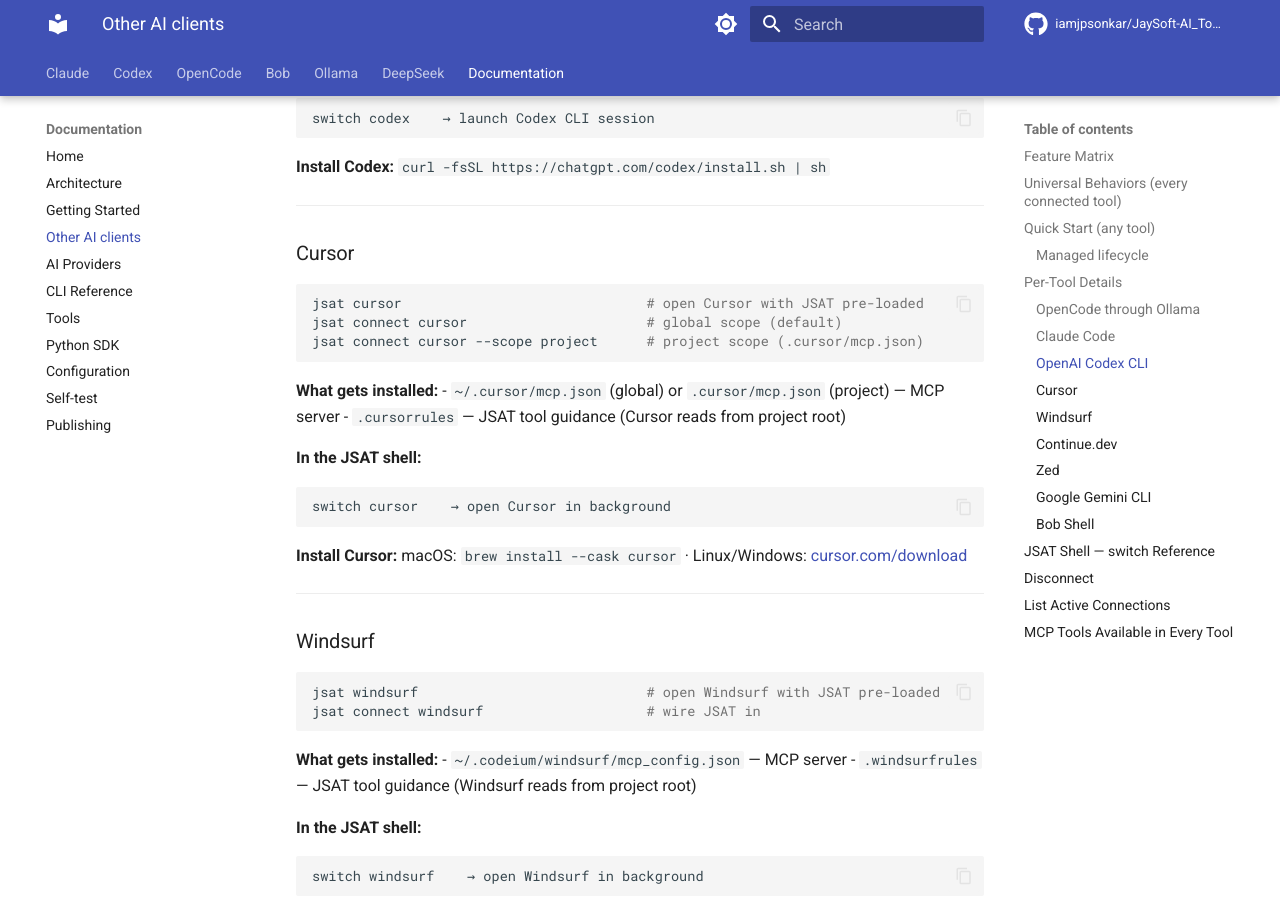
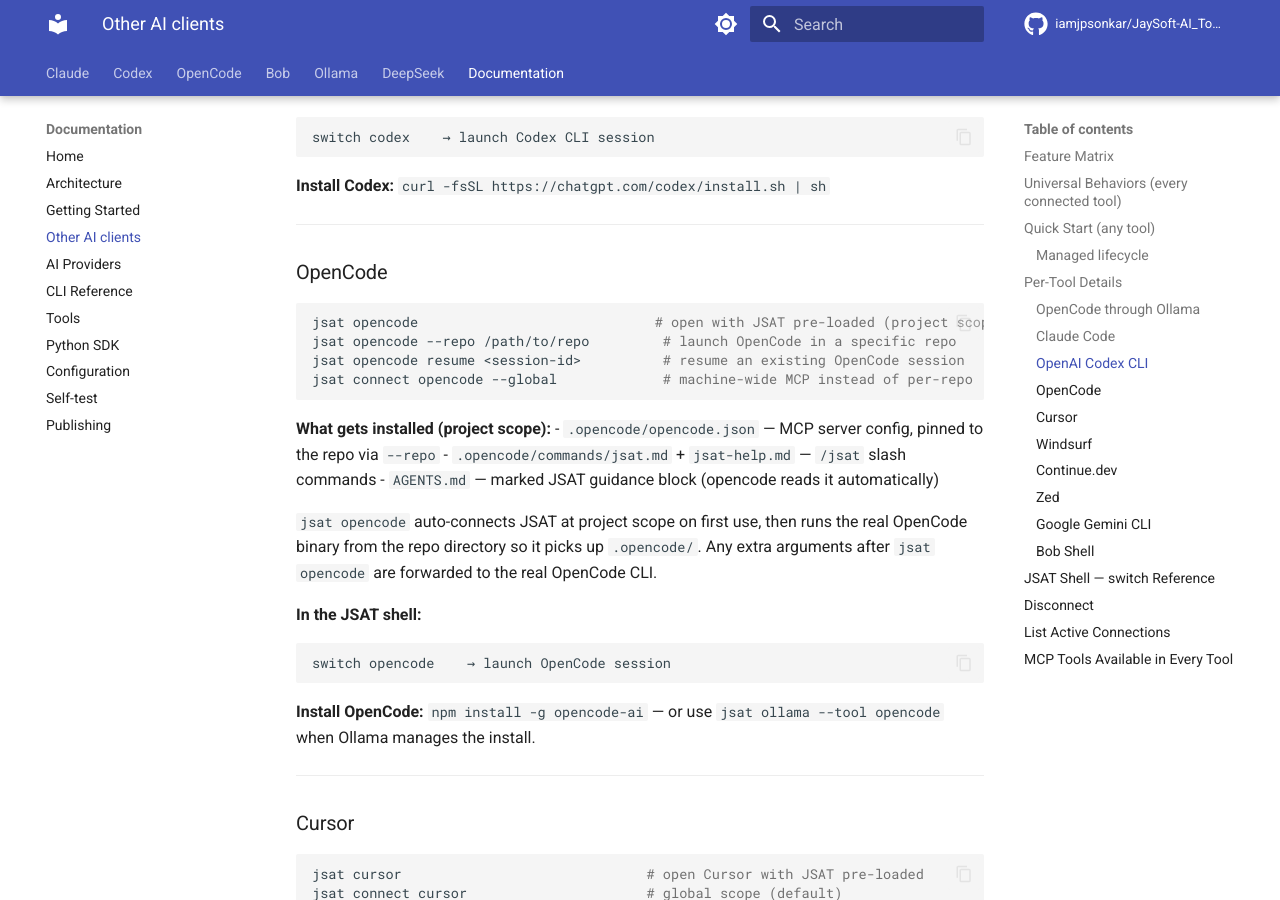
Before and after one commit to iamjpsonkar/JaySoft-AI_Tools, an MkDocs documentation site: the page built from docs/ai-integrations.md, in a window 1280 px wide and 900 px high, scrolled down 4690 px. Built offline with MkDocs 1.6.1 and Material for MkDocs 9.7.7, drawn with Linux system fonts in a browser that asks for light colours; comment, search, counter and statistics services are not loaded; some of the changed text lies outside the part shown.

Commit message:
feat(launchers): add the documented jsat opencode launcher
jsat opencode now mirrors jsat claude/codex: it auto-connects JSAT at project
scope (.opencode/ wiring) and runs the real OpenCode binary from the repo
directory, forwarding extra args (jsat opencode resume <id>). Previously this
documented command did not exist and failed with 'No such command'.
Covered by the selftest launcher matrix (recorder stub for the opencode binary).

````diff
--- a/docs/ai-integrations.md
+++ b/docs/ai-integrations.md
@@ -58,6 +58,7 @@
 # 2. Open your AI tool with JSAT pre-loaded
 jsat claude      # Claude Code
 jsat codex       # OpenAI Codex CLI
+jsat opencode    # OpenCode (native, project scope)
 jsat ollama --tool opencode  # OpenCode through Ollama; auto-connects JSAT
 jsat cursor      # Cursor IDE
 jsat windsurf    # Windsurf
@@ -193,6 +194,34 @@
 ```
 
 **Install Codex:** `curl -fsSL https://chatgpt.com/codex/install.sh | sh`
+
+---
+
+### OpenCode
+
+```bash
+jsat opencode                             # open with JSAT pre-loaded (project scope)
+jsat opencode --repo /path/to/repo         # launch OpenCode in a specific repo
+jsat opencode resume <session-id>          # resume an existing OpenCode session
+jsat connect opencode --global             # machine-wide MCP instead of per-repo
+```
+
+**What gets installed (project scope):**
+- `.opencode/opencode.json` — MCP server config, pinned to the repo via `--repo`
+- `.opencode/commands/jsat.md` + `jsat-help.md` — `/jsat` slash commands
+- `AGENTS.md` — marked JSAT guidance block (opencode reads it automatically)
+
+`jsat opencode` auto-connects JSAT at project scope on first use, then runs the
+real OpenCode binary from the repo directory so it picks up `.opencode/`.
+Any extra arguments after `jsat opencode` are forwarded to the real OpenCode CLI.
+
+**In the JSAT shell:**
+```
+switch opencode    → launch OpenCode session
+```
+
+**Install OpenCode:** `npm install -g opencode-ai` — or use `jsat ollama --tool opencode`
+when Ollama manages the install.
 
 ---
 
````
Also changed, not shown: CHANGELOG.md (+11 -0 lines), README.md (+2 -0 lines), 2 other files.
